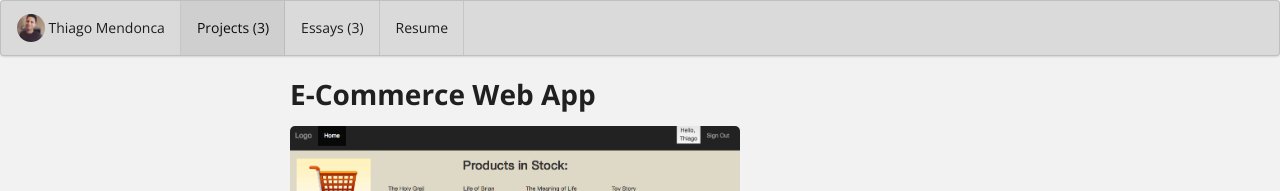
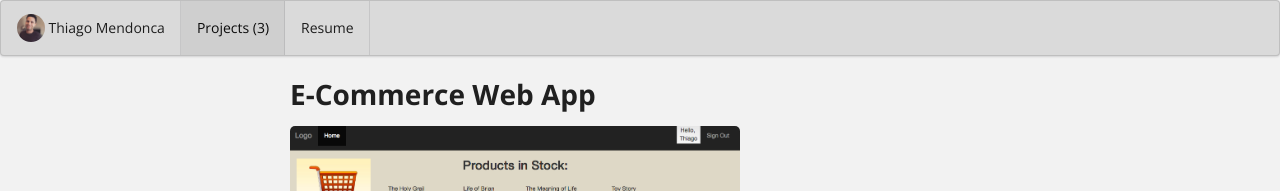
Before and after one commit to ThiagoM728/ThiagoM728.github.io, a Jekyll site: the page built from projects/project-1.md, in a window 1280 px wide. Shown: the top 191 px of the page. Built offline with Jekyll 4.4.1, drawn with Linux system fonts in a browser that asks for light colours.

Commit message:
Update menubar.html

```diff
--- a/_includes/menubar.html
+++ b/_includes/menubar.html
@@ -13,8 +13,8 @@
     {% if num_projects > 0 %}
     <a href="{{ site.baseurl }}/projects" class=" {% if include.active == "projects" %} active {% endif %}item">Projects ({{ num_projects }})</a>
     {% endif %}
-    {% if num_essays > 0 %}
-    <a href="{{ site.baseurl }}/essays" class=" {% if include.active == "essays" %} active {% endif %} item">Essays ({{ num_essays }})</a>
+    {% if num_essays > 4 %}
+    <a href="{{ site.baseurl }}/essays" class=" {% if include.active == "about me" %} active {% endif %} item">Essays ({{ num_essays }})</a>
     {% endif %}
     <a href="{{ site.baseurl }}/bio" class=" {% if include.active == "bio" %} active {% endif %} item">{{ site.bio-page-label }}</a>
   </nav>
```
